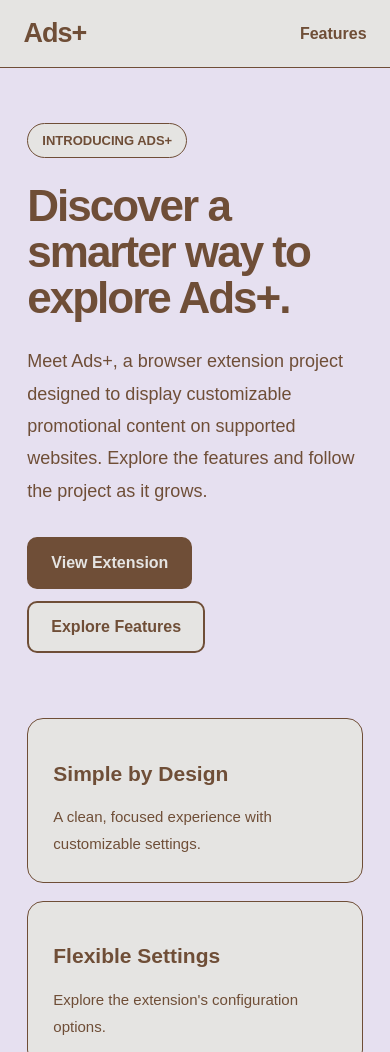
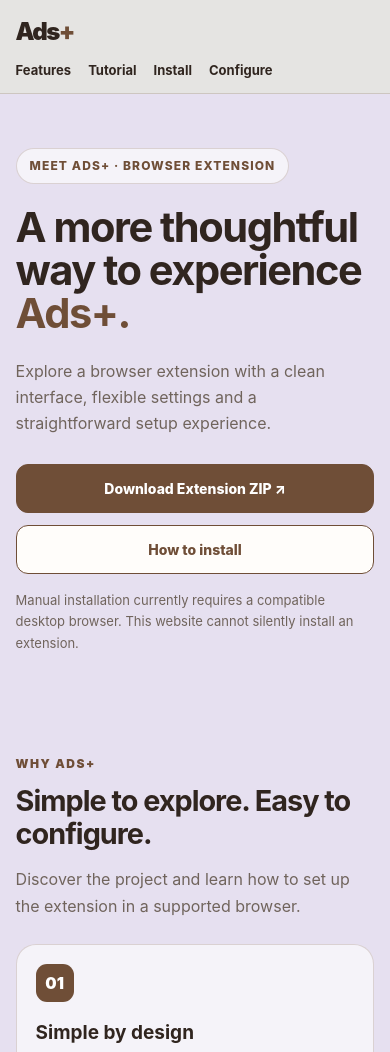
Before and after one commit to shouryepratapsing/adsplus-landing-page, a plain HTML site: page index.html in a window 390 px wide. Shown: the top 1052 px of the page. Drawn offline with Linux system fonts and the light colour scheme.

Commit message:
Make Ads+ landing page responsive

```diff
--- a/index.html
+++ b/index.html
@@ -1,181 +1,133 @@
-<!DOCTYPE html>
+<!doctype html>
 <html lang="en">
 <head>
-  <meta charset="UTF-8">
-  <meta name="viewport" content="width=device-width, initial-scale=1.0">
-  <meta name="theme-color" content="#6F4E37">
-  <title>Ads+ — Discover Ads+</title>
+<meta charset="utf-8">
+<meta name="viewport" content="width=device-width,initial-scale=1">
+<meta name="theme-color" content="#E6E0F0">
+<meta name="description" content="Discover Ads+, download the browser extension and follow the installation guide.">
+<title>Ads+ — Your Browser, Your Experience</title>
 <style>
-    :root {
-      --lavender: #E6E0F0;
-      --platinum: #E5E4E2;
-      --coffee: #6F4E37;
+:root{--lav:#E6E0F0;--plat:#E5E4E2;--coffee:#6F4E37;--ink:#30251f;--muted:#70645c;--line:#6f4e3733;--paper:#fffdfa}
+*{box-sizing:border-box}
+html{scroll-behavior:smooth;scroll-padding-top:18px}
+body{margin:0;background:var(--lav);color:var(--ink);font-family:Inter,system-ui,-apple-system,"Segoe UI",Arial,sans-serif;line-height:1.65}
+a{color:inherit}
+.container{width:min(1120px,90%);margin-inline:auto}
+header{background:var(--plat);border-bottom:1px solid var(--line)}
+.nav{min-height:76px;display:flex;align-items:center;justify-content:space-between;gap:22px;padding-block:12px}
+.brand{font-size:clamp(24px,3vw,30px);font-weight:900;letter-spacing:-1.5px;text-decoration:none}
+.brand span,h1 em{color:var(--coffee);font-style:normal}
+nav{display:flex;flex-wrap:wrap;gap:clamp(12px,2.5vw,26px)}
+nav a{font-size:14px;font-weight:750;text-decoration:none}
+nav a:hover,footer a:hover{text-decoration:underline}
+.hero{padding-block:clamp(54px,9vw,112px) clamp(42px,7vw,76px)}
+.tag{display:inline-block;padding:7px 13px;border:1px solid var(--line);border-radius:999px;background:#fff9;font-size:12px;font-weight:850;letter-spacing:1.1px;color:var(--coffee)}
+h1{max-width:850px;margin:22px 0;font-size:clamp(2.6rem,7.6vw,5.8rem);line-height:1.04;letter-spacing:clamp(-4px,-.35vw,-1.5px);overflow-wrap:break-word}
+.lead{max-width:680px;color:var(--muted);font-size:clamp(1rem,1.7vw,1.2rem)}
+.actions{display:flex;flex-wrap:wrap;gap:12px;margin-top:27px}
+.btn{display:inline-flex;align-items:center;justify-content:center;max-width:100%;min-height:48px;padding:12px 19px;border:1px solid var(--coffee);border-radius:12px;background:var(--coffee);color:white;text-decoration:none;font-weight:800;font-size:14px;text-align:center;overflow-wrap:anywhere;transition:transform .18s,box-shadow .18s}
+.btn:hover{transform:translateY(-2px);box-shadow:0 7px 20px #6f4e3726}
+.btn.secondary{background:var(--paper);color:var(--coffee)}
+.note{max-width:710px;color:var(--muted);font-size:13px;margin-top:16px}
+section{padding-block:clamp(40px,6vw,70px)}
+.eyebrow{color:var(--coffee);font-size:12px;font-weight:900;letter-spacing:1.5px;text-transform:uppercase}
+.section-head{max-width:700px;margin-bottom:25px}
+h2{font-size:clamp(1.8rem,4.2vw,2.8rem);line-height:1.16;letter-spacing:-1px;margin:8px 0 12px}
+.section-head>p,.card p{color:var(--muted)}
+.grid{display:grid;grid-template-columns:repeat(auto-fit,minmax(min(100%,245px),1fr));gap:clamp(12px,2vw,19px)}
+.card{min-width:0;padding:clamp(19px,3vw,27px);border:1px solid var(--line);border-radius:20px;background:#fff9}
+.num{display:grid;place-items:center;width:38px;aspect-ratio:1;border-radius:11px;background:var(--coffee);color:white;font-weight:900}
+.card h3{font-size:19px;margin:15px 0 6px}
+.card p{font-size:14px;margin:0}
+.panel{padding:clamp(19px,4vw,42px);border:1px solid var(--line);border-radius:23px;background:var(--plat)}
+.steps{display:grid;gap:18px;padding:0;list-style:none;counter-reset:step}
+.steps li{display:grid;grid-template-columns:34px minmax(0,1fr);gap:12px;align-items:start}
+.stepnum{display:grid;place-items:center;width:32px;aspect-ratio:1;border-radius:10px;background:var(--coffee);color:white;font-weight:850}
+.steps p{margin:4px 0 0;color:var(--muted)}
+code{padding:2px 6px;border-radius:5px;background:#d5ccc4;overflow-wrap:anywhere}
+.callout{margin-top:22px;padding:14px 16px;border-left:3px solid var(--coffee);background:#fff9;color:var(--muted);font-size:13px}
+.cta{padding:clamp(22px,4vw,36px);border-radius:22px;background:var(--coffee);color:white}
+.cta h2{margin-top:0}
+.cta p{color:#f2e9e2}
+.cta .btn{background:var(--plat);color:var(--coffee);border-color:var(--plat)}
+footer{margin-top:35px;padding-block:25px;background:var(--plat);border-top:1px solid var(--line)}
+.foot{display:flex;flex-wrap:wrap;align-items:center;justify-content:space-between;gap:14px}
+footer p{margin:0;color:var(--muted);font-size:13px}
+footer a{font-size:13px;font-weight:750}
+@media(max-width:620px){
+ .container{width:92%}
+ .nav{align-items:flex-start;flex-direction:column;gap:8px}
+ nav{width:100%;gap:10px 17px}
+ nav a{font-size:13px}
+ .actions{align-items:stretch}
+ .actions .btn{flex:1 1 100%;width:100%}
+ .foot{align-items:flex-start;flex-direction:column}
 }
-
-    * { box-sizing: border-box; }
-
-    body {
-      margin: 0;
-      background: var(--lavender);
-      color: var(--coffee);
-      font-family: Arial, Helvetica, sans-serif;
-    }
-
-    header {
-      display: flex;
-      justify-content: space-between;
-      align-items: center;
-      padding: 22px 7%;
-      background: var(--platinum);
-      border-bottom: 1px solid var(--coffee);
-    }
-
-    .brand {
-      font-size: 27px;
-      font-weight: 800;
-      letter-spacing: -1px;
-    }
-
-    nav a {
-      color: var(--coffee);
-      text-decoration: none;
-      font-weight: 700;
-    }
-
-    main {
-      max-width: 1100px;
-      margin: auto;
-      padding: 85px 7% 60px;
-    }
-
-    .tag {
-      display: inline-block;
-      padding: 9px 14px;
-      background: var(--platinum);
-      border: 1px solid var(--coffee);
-      border-radius: 30px;
-      font-size: 13px;
-      font-weight: 700;
-    }
-
-    h1 {
-      max-width: 760px;
-      margin: 25px 0;
-      font-size: clamp(44px, 9vw, 82px);
-      line-height: 1.04;
-      letter-spacing: -3px;
-    }
-
-    p {
-      max-width: 620px;
-      font-size: 18px;
-      line-height: 1.8;
-    }
-
-    .actions {
-      display: flex;
-      flex-wrap: wrap;
-      gap: 12px;
-      margin-top: 30px;
-    }
-
-    .button {
-      display: inline-block;
-      padding: 15px 22px;
-      border: 2px solid var(--coffee);
-      border-radius: 10px;
-      background: var(--coffee);
-      color: var(--platinum);
-      font-weight: 700;
-      text-decoration: none;
-    }
-
-    .button.secondary {
-      background: var(--platinum);
-      color: var(--coffee);
-    }
-
-    .features {
-      display: grid;
-      grid-template-columns: repeat(auto-fit, minmax(220px, 1fr));
-      gap: 18px;
-      margin-top: 65px;
-    }
-
-    .feature {
-      padding: 25px;
-      border: 1px solid var(--coffee);
-      border-radius: 16px;
-      background: var(--platinum);
-    }
-
-    .feature h2 { font-size: 21px; }
-
-    .feature p {
-      margin-bottom: 0;
-      font-size: 15px;
-    }
-
-    footer {
-      padding: 25px 7%;
-      border-top: 1px solid var(--coffee);
-      background: var(--platinum);
-      text-align: center;
-      line-height: 1.8;
-    }
-
-    footer a { color: var(--coffee); }
-
-    @media (max-width: 500px) {
-      main { padding-top: 55px; }
-      h1 { letter-spacing: -2px; }
-      header { padding: 18px 6%; }
-    }
+@media(prefers-reduced-motion:reduce){html{scroll-behavior:auto}.btn{transition:none}.btn:hover{transform:none}}
 </style>
 </head>
 <body>
 <header>
-    <div class="brand">Ads+</div>
-    <nav><a href="#features">Features</a></nav>
+ <div class="container nav">
+  <a class="brand" href="#home" aria-label="Ads+ home">Ads<span>+</span></a>
+  <nav aria-label="Main navigation">
+   <a href="#features">Features</a><a href="#tutorial">Tutorial</a><a href="#install">Install</a><a href="#configure">Configure</a>
+  </nav>
+ </div>
 </header>
-
-  <main>
-    <span class="tag">INTRODUCING ADS+</span>
-    <h1>Discover a smarter way to explore Ads+.</h1>
-    <p>
-      Meet Ads+, a browser extension project designed to display
-      customizable promotional content on supported websites.
-      Explore the features and follow the project as it grows.
-    </p>
-
+<main id="home">
+ <div class="container hero">
+  <span class="tag">MEET ADS+ · BROWSER EXTENSION</span>
+  <h1>A more thoughtful way to experience <em>Ads+.</em></h1>
+  <p class="lead">Explore a browser extension with a clean interface, flexible settings and a straightforward setup experience.</p>
   <div class="actions">
-      <a class="button" href="https://github.com/shouryepratapsing/adsplus-extension-v5">
-        View Extension
-      </a>
-      <a class="button secondary" href="#features">Explore Features</a>
+   <a class="btn" href="https://github.com/shouryepratapsing/adsplus-extension-v5/archive/refs/heads/main.zip">Download Extension ZIP ↗</a>
+   <a class="btn secondary" href="#install">How to install</a>
   </div>
-
-    <section class="features" id="features">
-      <article class="feature">
-        <h2>Simple by Design</h2>
-        <p>A clean, focused experience with customizable settings.</p>
-      </article>
-      <article class="feature">
-        <h2>Flexible Settings</h2>
-        <p>Explore the extension's configuration options.</p>
-      </article>
-      <article class="feature">
-        <h2>Built for Browsers</h2>
-        <p>Manifest V3 extension project for supported browsers.</p>
-      </article>
+  <p class="note">Manual installation currently requires a compatible desktop browser. This website cannot silently install an extension.</p>
+ </div>
+ <section id="features">
+  <div class="container">
+   <div class="section-head"><span class="eyebrow">Why Ads+</span><h2>Simple to explore. Easy to configure.</h2><p>Discover the project and learn how to set up the extension in a supported browser.</p></div>
+   <div class="grid">
+    <article class="card"><div class="num">01</div><h3>Simple by design</h3><p>A clean, focused interface designed to be easy to understand.</p></article>
+    <article class="card"><div class="num">02</div><h3>Flexible settings</h3><p>Explore available preferences and configuration options after installation.</p></article>
+    <article class="card"><div class="num">03</div><h3>Browser-focused</h3><p>A Manifest V3 extension project for compatible desktop browsers.</p></article>
+   </div>
+  </div>
+ </section>
+ <section id="tutorial">
+  <div class="container">
+   <div class="section-head"><span class="eyebrow">Tutorial</span><h2>Get started with Ads+</h2><p>Use this quick guide to install the extension. A video tutorial can be added here later.</p></div>
+   <div class="panel">
+    <strong>Quick setup guide</strong>
+    <ol class="steps">
+     <li><span class="stepnum">1</span><div><strong>Download the ZIP</strong><p>Choose Download Extension ZIP above and save the archive.</p></div></li>
+     <li><span class="stepnum">2</span><div><strong>Extract the archive</strong><p>Unzip it into a folder on your computer. Keep the extracted files together.</p></div></li>
+     <li><span class="stepnum">3</span><div><strong>Open extension settings</strong><p>In desktop Chrome, open <code>chrome://extensions</code> and enable Developer mode.</p></div></li>
+     <li><span class="stepnum">4</span><div><strong>Load the extension</strong><p>Select Load unpacked and choose the extracted folder containing <code>manifest.json</code>.</p></div></li>
+     <li><span class="stepnum">5</span><div><strong>Open Ads+</strong><p>Use the extension icon in your browser toolbar and review its available options.</p></div></li>
+    </ol>
+    <div class="callout">This manual setup guide is for compatible desktop browsers. Chrome on Android does not support this standard desktop extension installation flow.</div>
+   </div>
+  </div>
+ </section>
+ <section id="install">
+  <div class="container">
+   <div class="cta"><span class="eyebrow" style="color:#f0dfd1">Ready to begin?</span><h2>Install Ads+ on your desktop browser.</h2><p>Download the project archive, extract it, then load the unpacked folder from your browser's extension settings.</p>
+    <div class="actions"><a class="btn" href="https://github.com/shouryepratapsing/adsplus-extension-v5/archive/refs/heads/main.zip">Download Extension ZIP ↗</a><a class="btn secondary" href="https://github.com/shouryepratapsing/adsplus-extension-v5">View source on GitHub</a></div>
+   </div>
+  </div>
+ </section>
+ <section id="configure">
+  <div class="container">
+   <div class="section-head"><span class="eyebrow">Configuration</span><h2>Your extension, your settings.</h2><p>Manage the installed extension through your browser. Open the browser's extension manager and select Ads+ details to find any options available in the installed version.</p></div>
+   <div class="actions"><a class="btn secondary" href="https://github.com/shouryepratapsing/adsplus-extension-v5">Extension repository</a><a class="btn secondary" href="https://github.com/shouryepratapsing/adsplus-extension-v5/blob/main/options.html">Options page source</a></div>
+  </div>
  </section>
 </main>
-
 <footer>
-    <strong>Ads+</strong><br>
-    Learn more about the project on
-    <a href="https://github.com/shouryepratapsing/adsplus-extension-v5">GitHub</a>.<br>
-    <a href="https://adsplusprof.me/">adsplusprof.me</a>
+ <div class="container foot"><div><strong>Ads+</strong><p>Explore the browser extension project.</p></div><div><a href="https://github.com/shouryepratapsing/adsplus-extension-v5">GitHub</a> · <a href="https://adsplusprof.me/">adsplusprof.me</a></div></div>
 </footer>
 </body>
 </html>
```
Lines whose indentation alone changed are shown as unchanged.
